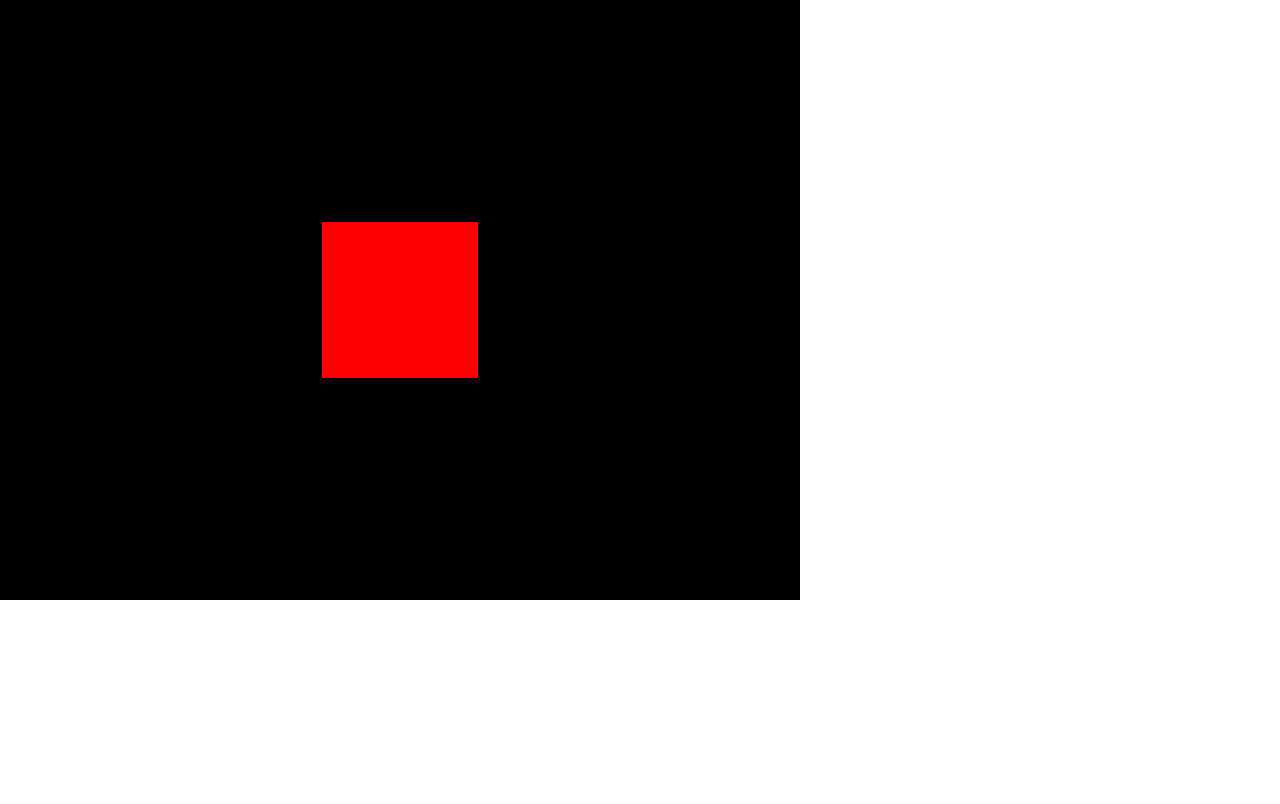
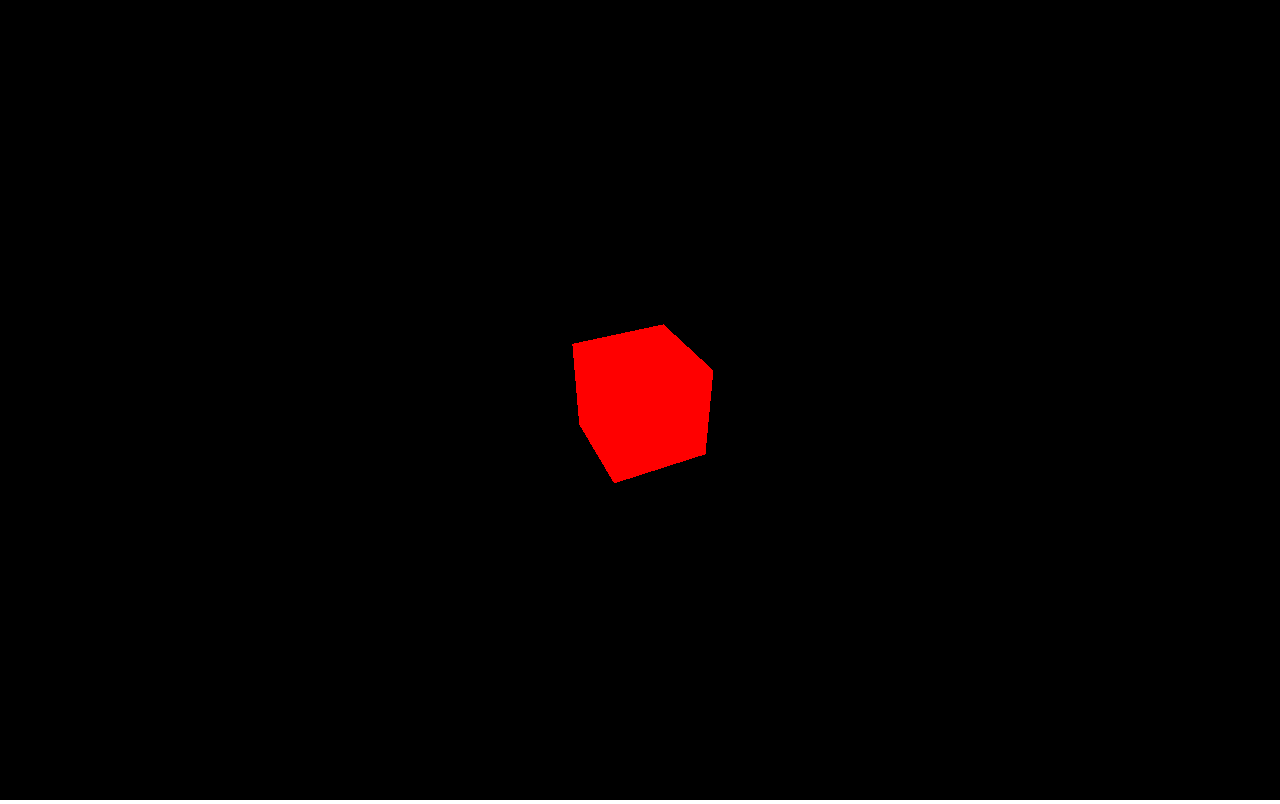
Before and after one commit to 985563349/explorer, a website built with Vite: page basics/index.html in a window 1280 px wide. Built offline with nearby package versions, Linux system fonts and the light colour scheme.

Commit message:
add fullscreen-and-resize

```diff
--- /dev/null
+++ b/basics/examples/fullscreen-and-resize.js
@@ -0,0 +1,69 @@
+import * as THREE from 'three';
+
+// Screen
+const screen = new THREE.Scene();
+
+// Sizes
+const Sizes = {
+  width: window.innerWidth,
+  height: window.innerHeight,
+};
+
+// Cube
+const cube = new THREE.Mesh(
+  new THREE.BoxGeometry(1, 1, 1),
+  new THREE.MeshBasicMaterial({ color: 0xff0000 })
+);
+screen.add(cube);
+
+// Camera
+const camera = new THREE.PerspectiveCamera(75, Sizes.width / Sizes.height);
+camera.position.x = 3;
+camera.position.y = 3;
+camera.position.z = 3;
+camera.lookAt(cube.position);
+screen.add(camera);
+
+// Renderer
+const canvas = document.querySelector('.webgl');
+const renderer = new THREE.WebGLRenderer({ canvas });
+renderer.setPixelRatio(window.devicePixelRatio);
+renderer.setSize(Sizes.width, Sizes.height);
+
+window.addEventListener('resize', () => {
+  Sizes.width = window.innerWidth;
+  Sizes.height = window.innerHeight;
+
+  camera.aspect = Sizes.width / Sizes.height;
+  camera.updateProjectionMatrix();
+
+  renderer.setSize(Sizes.width, Sizes.height);
+});
+
+window.addEventListener('dblclick', () => {
+  const fullscreenElement = document.fullscreenElement || document.webkitFullscreenElement;
+
+  if (!fullscreenElement) {
+    if (canvas.requestFullscreen) {
+      canvas.requestFullscreen();
+    } else if (canvas.webkitRequestFullscreen) {
+      canvas.webkitRequestFullscreen();
+    }
+  } else {
+    if (document.exitFullscreen) {
+      document.exitFullscreen();
+    } else if (document.webkitExitFullscreen) {
+      document.webkitExitFullscreen();
+    }
+  }
+});
+
+const clock = new THREE.Clock();
+
+function tick() {
+  cube.rotation.y = clock.getElapsedTime();
+  renderer.render(screen, camera);
+  requestAnimationFrame(tick);
+}
+
+tick();
--- a/basics/main.js
+++ b/basics/main.js
@@ -1,2 +1,2 @@
 import './style.css';
-import './examples/animations';
+import './examples/fullscreen-and-resize';
--- a/basics/style.css
+++ b/basics/style.css
@@ -1,3 +1,5 @@
 body {
   margin: 0;
+  padding: 0;
+  overflow: hidden;
 }
```
